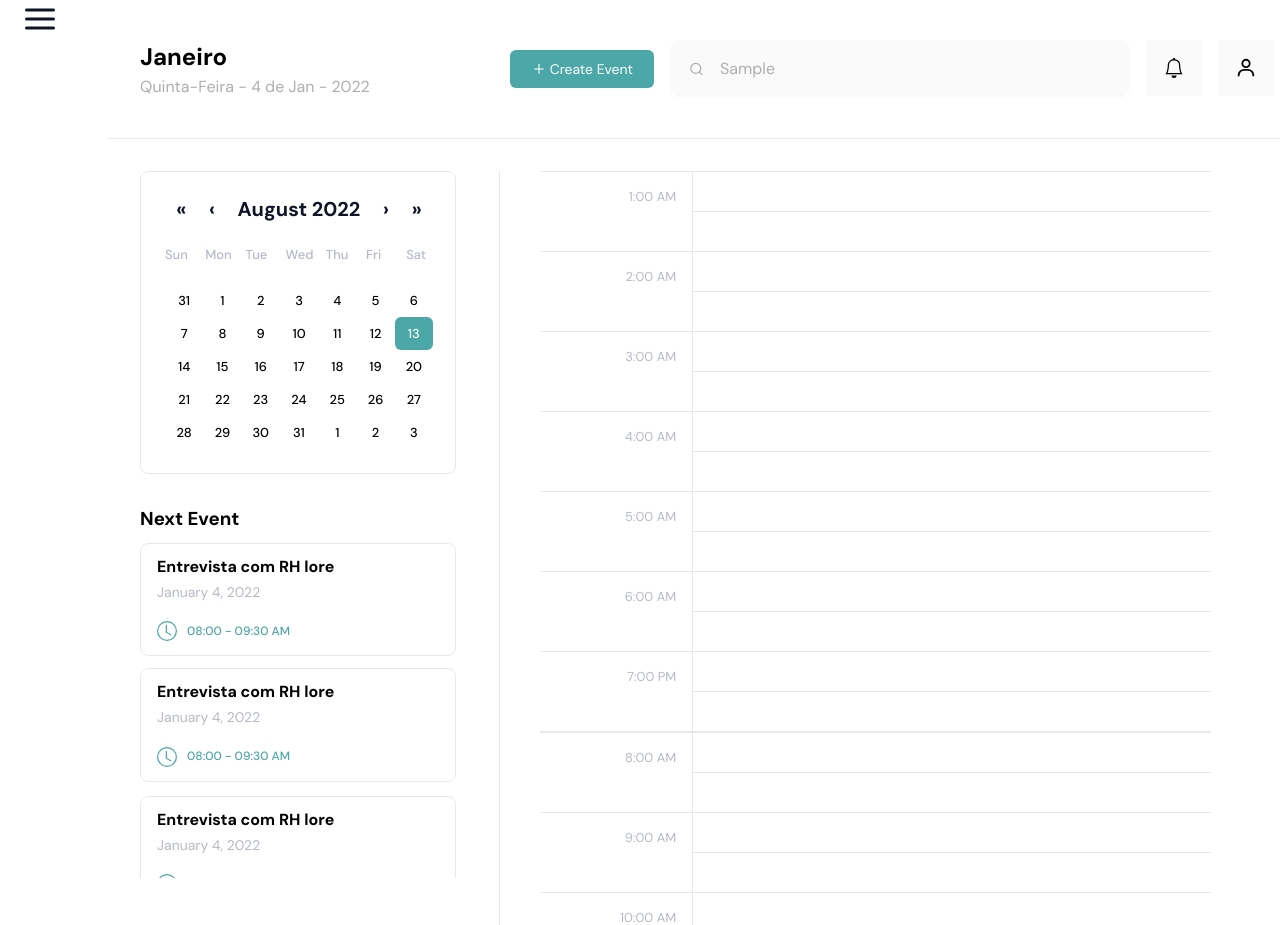
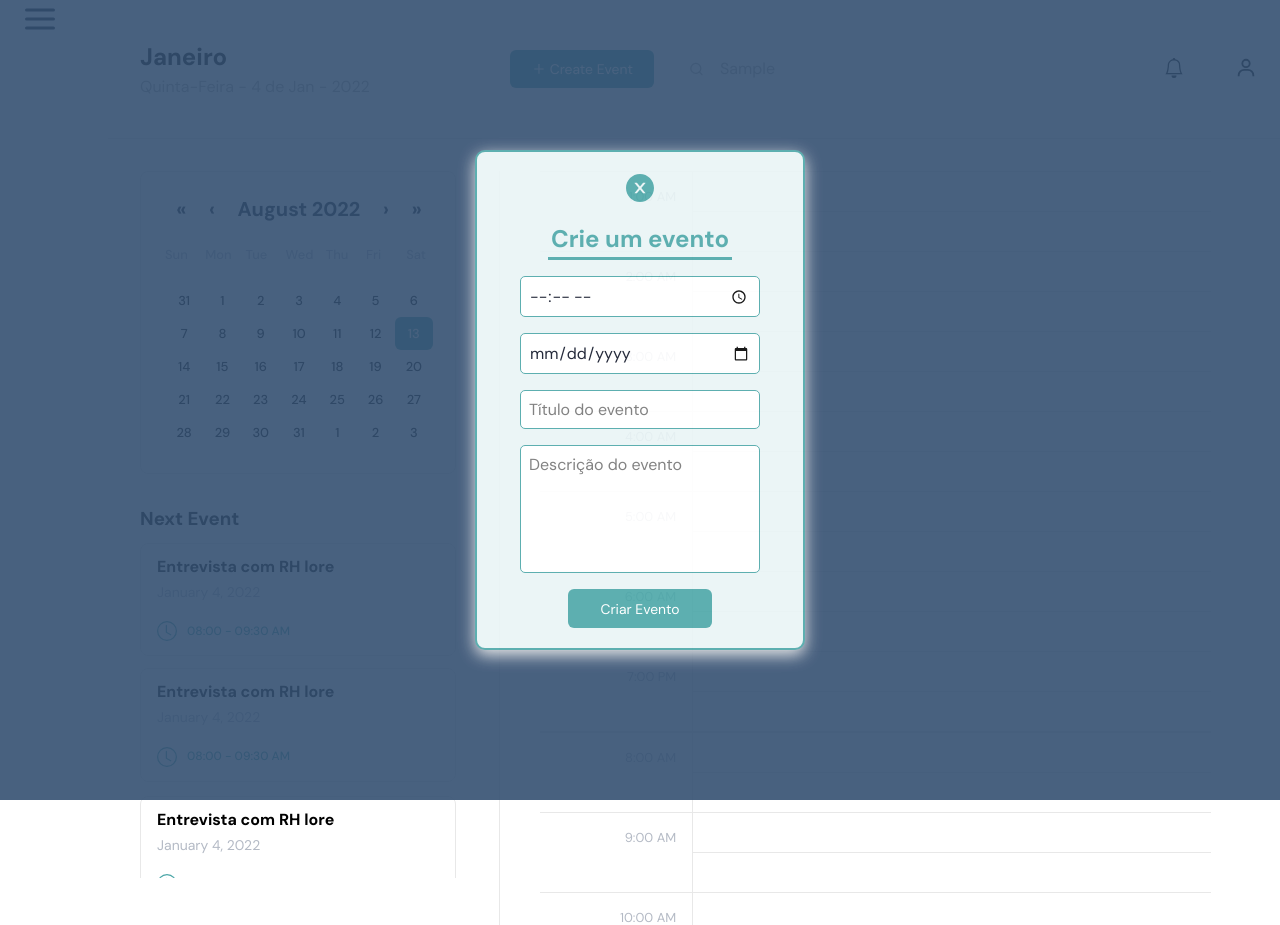
Before and after one commit to viniciusferreira7/fasters, a Next.js app: page / in a window 1280 px wide. Both pictures are taken after typing "Sample" into the empty fields and a click on the button "Create Event". Built offline with nearby package versions, Linux system fonts and the light colour scheme.

Commit message:
style(eventcreationmodal): criado o eventcreationmodal a aplicado css
instalado react-spring

```diff
--- a/package.json
+++ b/package.json
@@ -14,7 +14,8 @@
     "react": "18.2.0",
     "react-calendar": "^3.7.0",
     "react-dom": "18.2.0",
-    "react-icons": "^4.4.0"
+    "react-icons": "^4.4.0",
+    "react-spring": "^9.5.2"
   },
   "devDependencies": {
     "@types/node": "^18.7.2",
--- a/src/components/CreateEvent/index.tsx
+++ /dev/null
@@ -1,14 +0,0 @@
-import { AiOutlinePlus } from 'react-icons/ai'
-
-import { CreateEventButtonContainer, CreateEventContainer } from './styles'
-
-export default function CreateEvent() {
-  return (
-    <CreateEventContainer>
-      <CreateEventButtonContainer>
-        <AiOutlinePlus />
-        Create Event
-      </CreateEventButtonContainer>
-    </CreateEventContainer>
-  )
-}
--- /dev/null
+++ b/src/components/CreateEventButton/index.tsx
@@ -0,0 +1,23 @@
+import { useState } from 'react'
+import { AiOutlinePlus } from 'react-icons/ai'
+import EventCreationModal from '../EventCreationModal'
+
+import { CreateEventButtonContainer, CreateEventContainer } from './styles'
+
+export default function CreateEventButton() {
+  const [showModal, setShowModal] = useState(false)
+
+  function handleShowModal() {
+    setShowModal((showModal) => !showModal)
+  }
+
+  return (
+    <CreateEventContainer>
+      <CreateEventButtonContainer onClick={handleShowModal}>
+        <AiOutlinePlus />
+        Create Event
+      </CreateEventButtonContainer>
+      <EventCreationModal showModal={showModal} setShowModal={setShowModal} />
+    </CreateEventContainer>
+  )
+}
--- /dev/null
+++ b/src/components/EventCreationModal/index.tsx
@@ -0,0 +1,56 @@
+import { Dispatch, MouseEvent, SetStateAction, useRef } from 'react'
+import { useSpring, animated } from 'react-spring'
+
+import { AiFillCloseCircle } from 'react-icons/ai'
+
+import { Background, ModalContainer } from './styles'
+
+interface ModalProps {
+  showModal: boolean
+  setShowModal: Dispatch<SetStateAction<boolean>>
+}
+
+export default function EventCreationModal({
+  showModal,
+  setShowModal,
+}: ModalProps) {
+  const modalRef = useRef()
+
+  const animation = useSpring({
+    config: {
+      duration: 400,
+    },
+    opacity: showModal ? 1 : 0,
+    transform: showModal ? 'translateY(0%)' : 'translateY(-100%)',
+  })
+
+  function handleCloseModal(event: MouseEvent) {
+    if (modalRef.current === event.target) {
+      setShowModal(false)
+    }
+  }
+
+  function handleCloseModalButton() {
+    setShowModal(false)
+  }
+
+  return (
+    <>
+      {showModal ? (
+        <Background ref={modalRef} onClick={handleCloseModal}>
+          <animated.div style={animation}>
+            <ModalContainer>
+              <AiFillCloseCircle onClick={handleCloseModalButton} />
+              <h2>Crie um evento</h2>
+              <input type="time" required placeholder="Data do evento" />
+              <input type="date" required placeholder="Hora do evento" />
+              <input type="text" required placeholder="Título do evento" />
+              <textarea required placeholder="Descrição do evento" />
+              <button>Criar Evento</button>
+            </ModalContainer>
+          </animated.div>
+        </Background>
+      ) : null}
+    </>
+  )
+}
--- /dev/null
+++ b/src/components/EventCreationModal/styles.ts
@@ -0,0 +1,101 @@
+import styled from 'styled-components'
+
+export const Background = styled.div`
+  display: flex;
+  justify-content: center;
+  align-items: center;
+
+  width: 100%;
+  height: 100%;
+
+  position: fixed;
+  top: 0;
+  left: 0;
+
+  background-color: ${(props) => props.theme['blue-500']};
+  opacity: 0.9;
+
+  transform: all 300ms ease;
+`
+
+export const ModalContainer = styled.div`
+  display: flex;
+  flex-direction: column;
+  justify-content: center;
+  align-items: center;
+  gap: 2rem;
+
+  width: 20.625rem;
+  height: 31.25rem;
+
+  position: relative;
+  z-index: 10;
+
+  border-radius: 10px;
+  border: 2px solid ${(props) => props.theme['green-300']};
+
+  background-color: ${(props) => props.theme['green-100']};
+  box-shadow: 0 5px 16px ${(props) => props.theme['gray-200']};
+
+  svg {
+    color: ${(props) => props.theme['green-300']};
+    font-size: 2rem;
+
+    cursor: pointer;
+
+    &:hover {
+      color: ${(props) => props.theme['blue-500']};
+    }
+  }
+
+  h2 {
+    color: ${(props) => props.theme['green-300']};
+
+    border-bottom: 3px solid ${(props) => props.theme['green-300']};
+
+    padding: 0.2rem;
+  }
+
+  input,
+  textarea {
+    width: 15rem;
+
+    padding: 0.5rem;
+
+    color: ${(props) => props.theme['blue-800']};
+
+    border: 1px solid ${(props) => props.theme['green-300']};
+    border-radius: 5px;
+  }
+
+  textarea {
+    resize: none;
+    height: 8rem;
+  }
+
+  button {
+    align-items: center;
+    justify-content: center;
+    gap: 0.25rem;
+
+    width: 9rem;
+    height: 2.4rem;
+
+    font-size: 0.87rem;
+    font-weight: 400;
+
+    background: ${(props) => props.theme['green-300']};
+    color: ${(props) => props.theme['white-100']};
+
+    border-radius: 6px;
+    border: 1px solid transparent;
+
+    cursor: pointer;
+
+    &:hover {
+      background-color: ${(props) => props.theme['blue-800']};
+      color: ${(props) => props.theme['white-100']};
+      border-color: ${(props) => props.theme['green-300']};
+    }
+  }
+`
--- a/src/components/Header/index.tsx
+++ b/src/components/Header/index.tsx
@@ -1,4 +1,4 @@
-import CreateEvent from '../CreateEvent'
+import CreateEventButton from '../CreateEventButton'
 import SearchInput from '../SearchInput'
 import { HeaderContainer, TitleEventDateContainer } from './styles'
 
@@ -11,7 +11,7 @@ export default function Header() {
       </TitleEventDateContainer>
 
       <div>
-        <CreateEvent />
+        <CreateEventButton />
         <SearchInput />
       </div>
     </HeaderContainer>
```
Also changed, not shown: src/components/CreateEventButton/styles.ts (renamed from src/components/CreateEvent/styles.ts), 1 other file (tests, documents, lock files or other folders).
